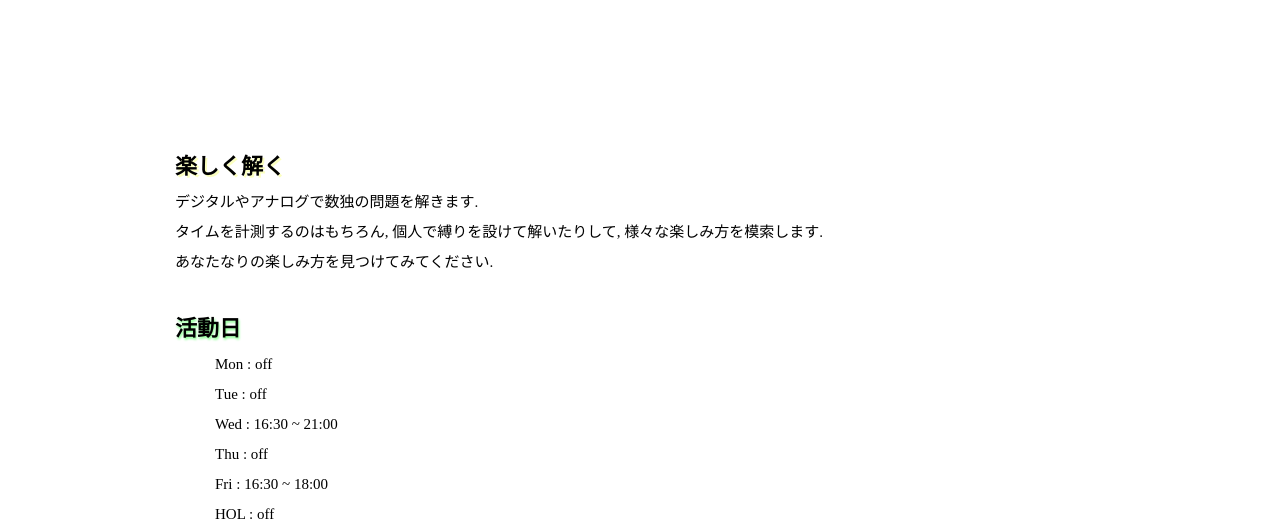
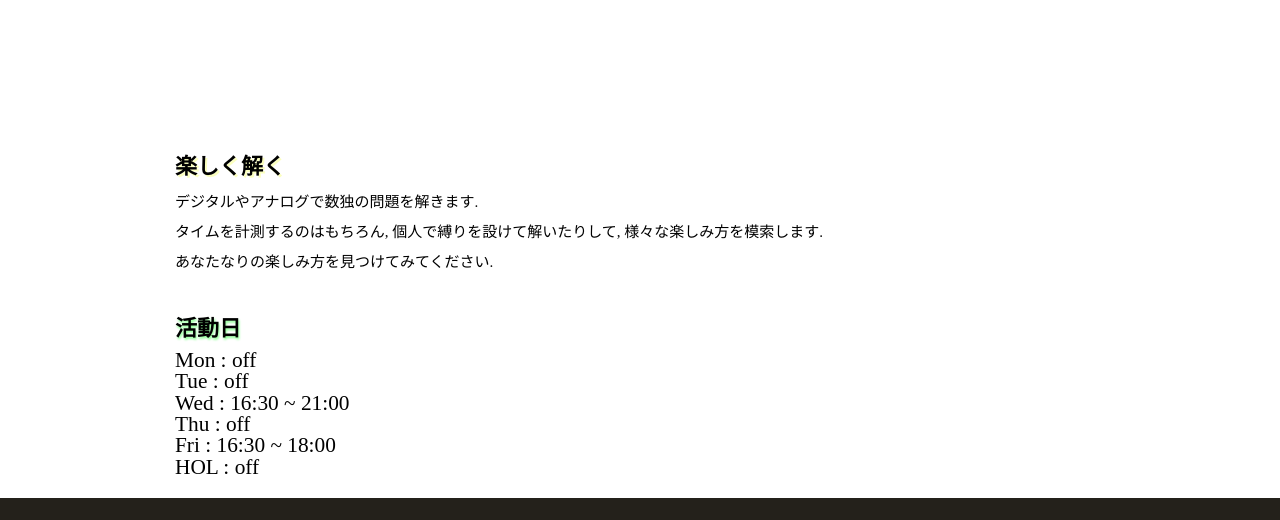
Before and after one commit to ayuka-05/weLoveSudoku, a plain HTML site: page concept.html in a window 1280 px wide. Shown: the part 344-864 px from the top of the page. Drawn offline with nearby package versions, Linux system fonts and the light colour scheme; a script that the page names is missing; a web font is replaced by a local one.

Commit message:
Update concept.html

```diff
--- a/concept.html
+++ b/concept.html
@@ -49,14 +49,14 @@
             <div class="katsudo-list">
                 <div class="katsudo-list-text">
                     <h2>活動日</h2>
-                    <dd>
-                        <dd>Mon : off</dd>
-                        <dd>Tue : off</dd>
-                        <dd>Wed : 16:30 ~ 21:00</dd>
-                        <dd>Thu : off</dd>
-                        <dd>Fri : 16:30 ~ 18:00</dd>
-                        <dd>HOL : off</dd>
-                    </dd>
+                    <ul>
+                        <li>Mon : off</li>
+                        <li>Tue : off</li>
+                        <li>Wed : 16:30 ~ 21:00</li>
+                        <li>Thu : off</li>
+                        <li>Fri : 16:30 ~ 18:00</li>
+                        <li>HOL : off</li>
+                    </ul>
                 </div>
             </div>
         </main>
```
